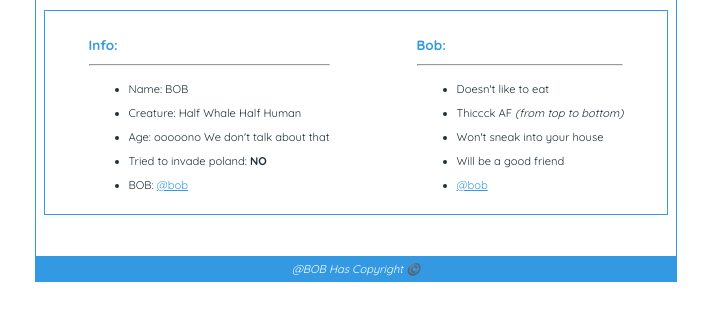
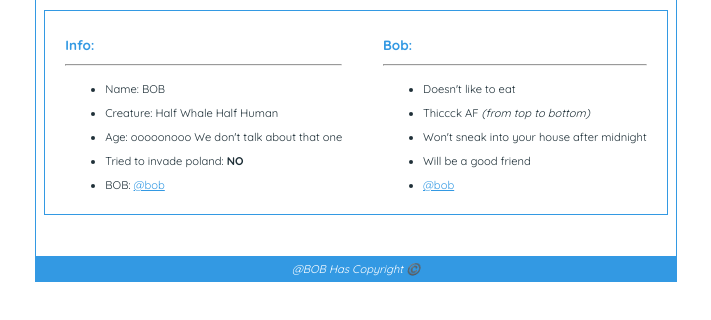
Before and after one commit to Hope-Dies-Here/bob, a plain HTML site: page index.html in a window 1280 px wide. Shown: the part 226-546 px from the top of the page, without its empty margins (284-995 px from the left). Drawn offline with Linux system fonts and the light colour scheme.

```diff
--- a/index.html
+++ b/index.html
@@ -34,7 +34,7 @@
          <ul class="ul">
             <li>Name: BOB</li>
             <li>Creature: Half Whale Half Human</li>
-            <li>Age: ooooono We don't talk about that </li>
+            <li>Age: ooooonooo We don't talk about that one </li>
             <li>Tried to invade poland: <b>NO</b></li>
             <li>BOB: <a class="get-bob" href="#"> @bob </a></li>
          </ul>
@@ -52,7 +52,7 @@
               (from top to bottom)
             </em>
           </li>
-          <li>Won't sneak into your house</li>
+          <li>Won't sneak into your house after midnight</li>
           <li>Will be a good friend</li>
           <li><a class="get-bob"href="bob">@bob</a></li>
     </ul>
```
